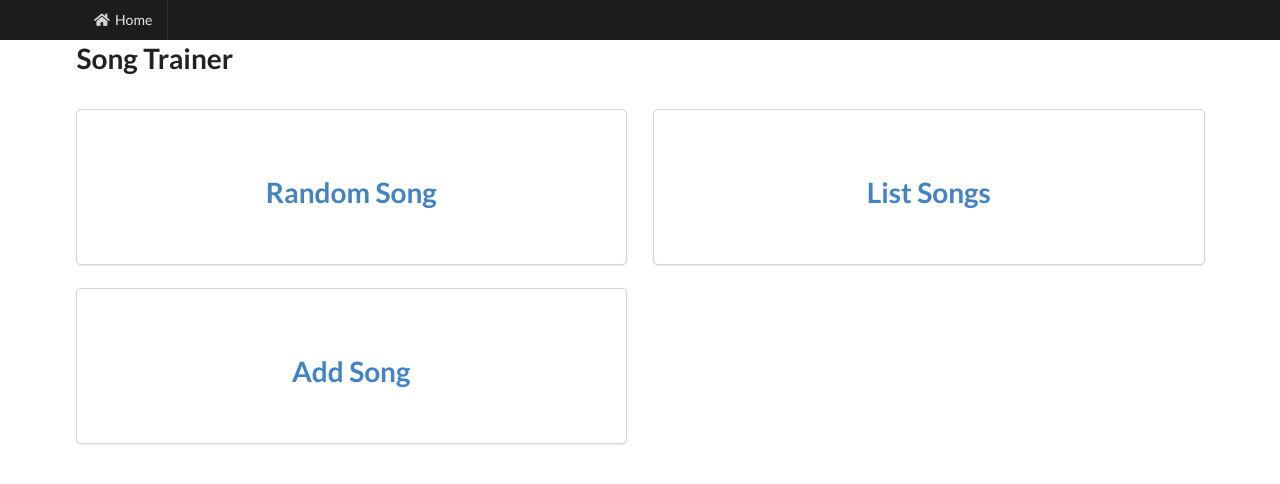
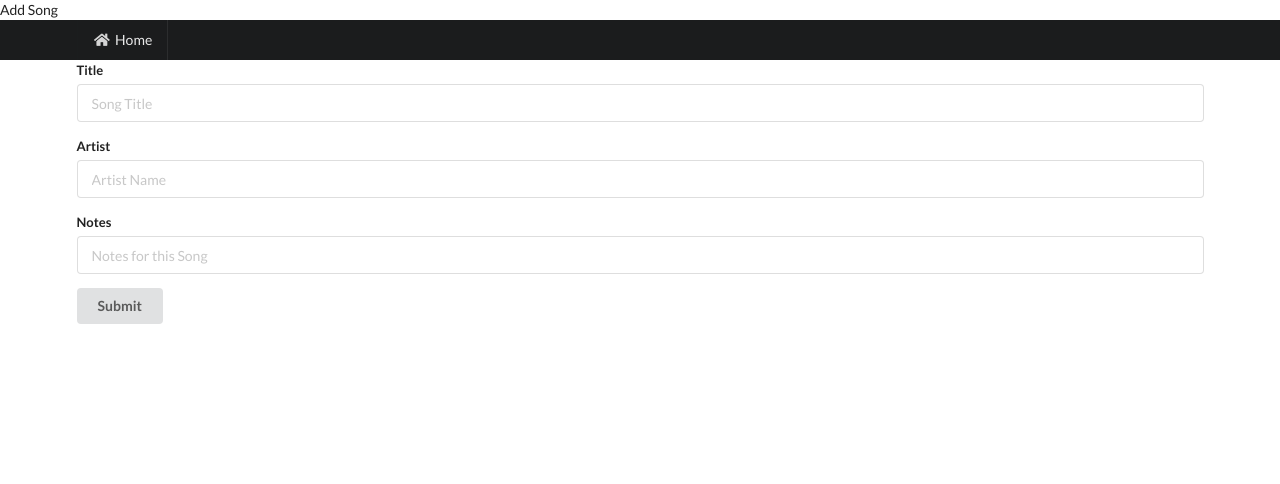
Before and after one commit to DeltiKron/song_trainer, a Flask app: page /songs/add_song in a window 1280 px wide. Shown: the top 484 px of the page. Run offline with Flask 2, Linux system fonts and the light colour scheme; some libraries are stand-ins or nearby versions.

Commit message:
adding new song form

```diff
--- a/song_app/templates/add_song.html
+++ b/song_app/templates/add_song.html
@@ -1,6 +1,24 @@
-{% extends "base.html" %}
+{% extends 'base.html' %}
 
+{% block header %}
+  <h1>{% block title %}Add Song{% endblock %}</h1>
+{% endblock %}
 
-{%block content%}
-form for adding a song and notes
-{%endblock%}
+{% block content %}
+<form class="ui form" method="post">
+  <div class="field">
+    <label>Title</label>
+    <input type="text" name="title" placeholder="Song Title">
+  </div>
+  <div class="field">
+    <label>Artist</label>
+    <input type="text" name="artist" placeholder="Artist Name">
+  </div>
+  <div class="field">
+    <label>Notes</label>
+    <input type="text" name="notes" placeholder="Notes for this Song">
+  </div>
+  <button class="ui button" type="submit">Submit</button>
+</form>
+
+{% endblock %}
--- a/song_app/views.py
+++ b/song_app/views.py
@@ -1,8 +1,9 @@
 from random import choices, shuffle
 
 from flask import (
-    Blueprint, render_template, request
+    Blueprint, render_template, request, url_for, flash
 )
+from werkzeug.utils import redirect
 
 from song_app.data_classes import Song, db
 
@@ -53,9 +54,33 @@ def list_songs():
     songs = Song.query.all()
     return render_template('list_songs.html',songs=songs)
 
-@bp.route("add_song")
+
+@bp.route('/add_song', methods=('GET', 'POST'))
 def add_song():
-    return render_template('start_page.html')
+    if request.method == 'POST':
+        title = request.form['title']
+        artist = request.form['artist']
+        notes = request.form['notes']
+        error = None
+
+        if not title:
+            error = 'Title is required.'
+        elif not artist:
+            error = 'Artist is required.'
+
+        if error is None:
+            duplicates = db.session.query(Song).filter(Song.title==title,Song.artist==artist).all()
+            if len(duplicates) >=1:
+                error = "Song already in DB!"
+        if error is None:
+            song = Song(title=title, artist=artist, skill_level=1, play_count=0, notes=notes)
+            db.session.add(song)
+            db.session.commit()
+            return redirect(url_for('songs.play_song',song_id=song.id))
+        flash(error)
+
+    return render_template('add_song.html')
+
 
 @bp.route('/home')
 def start_page():
```
